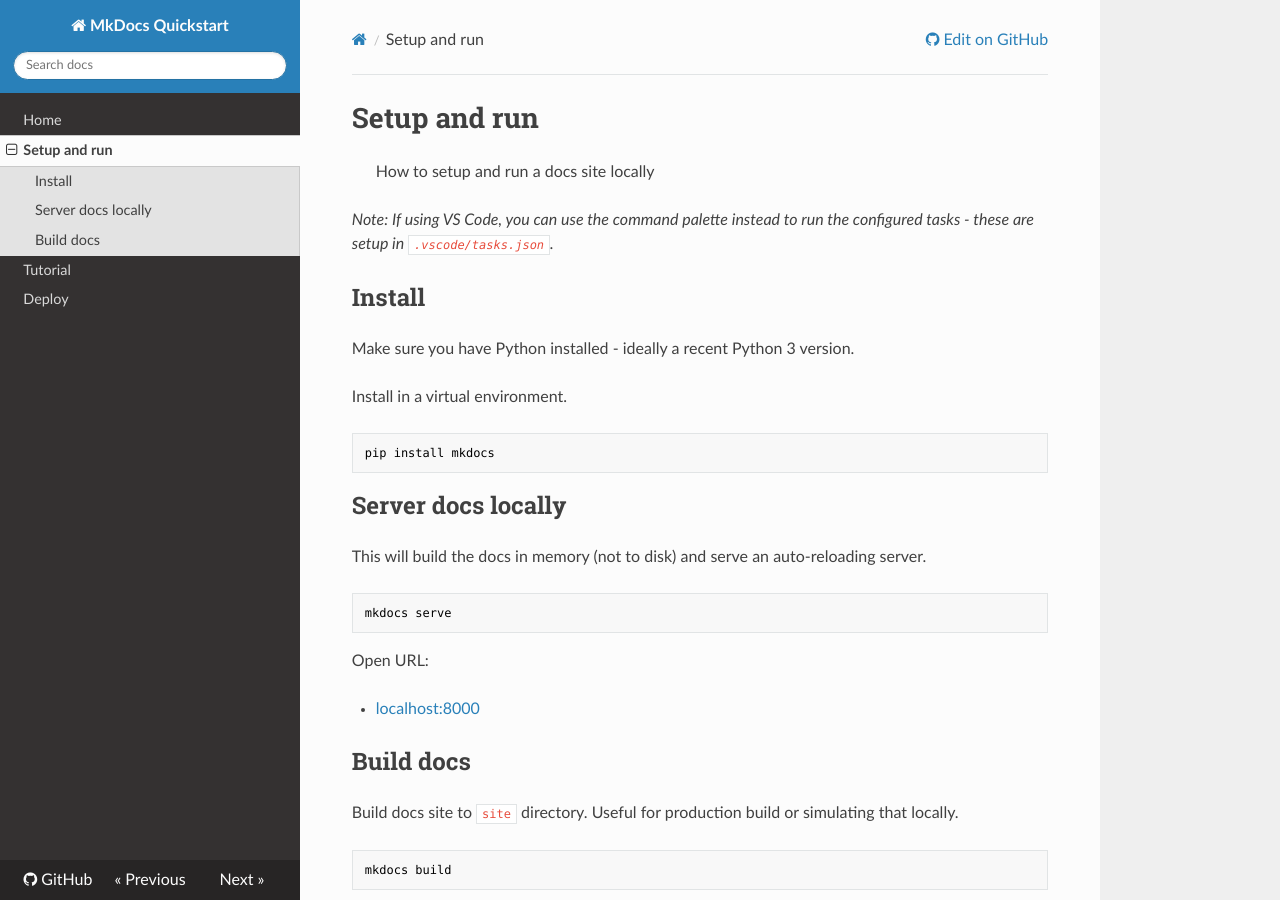
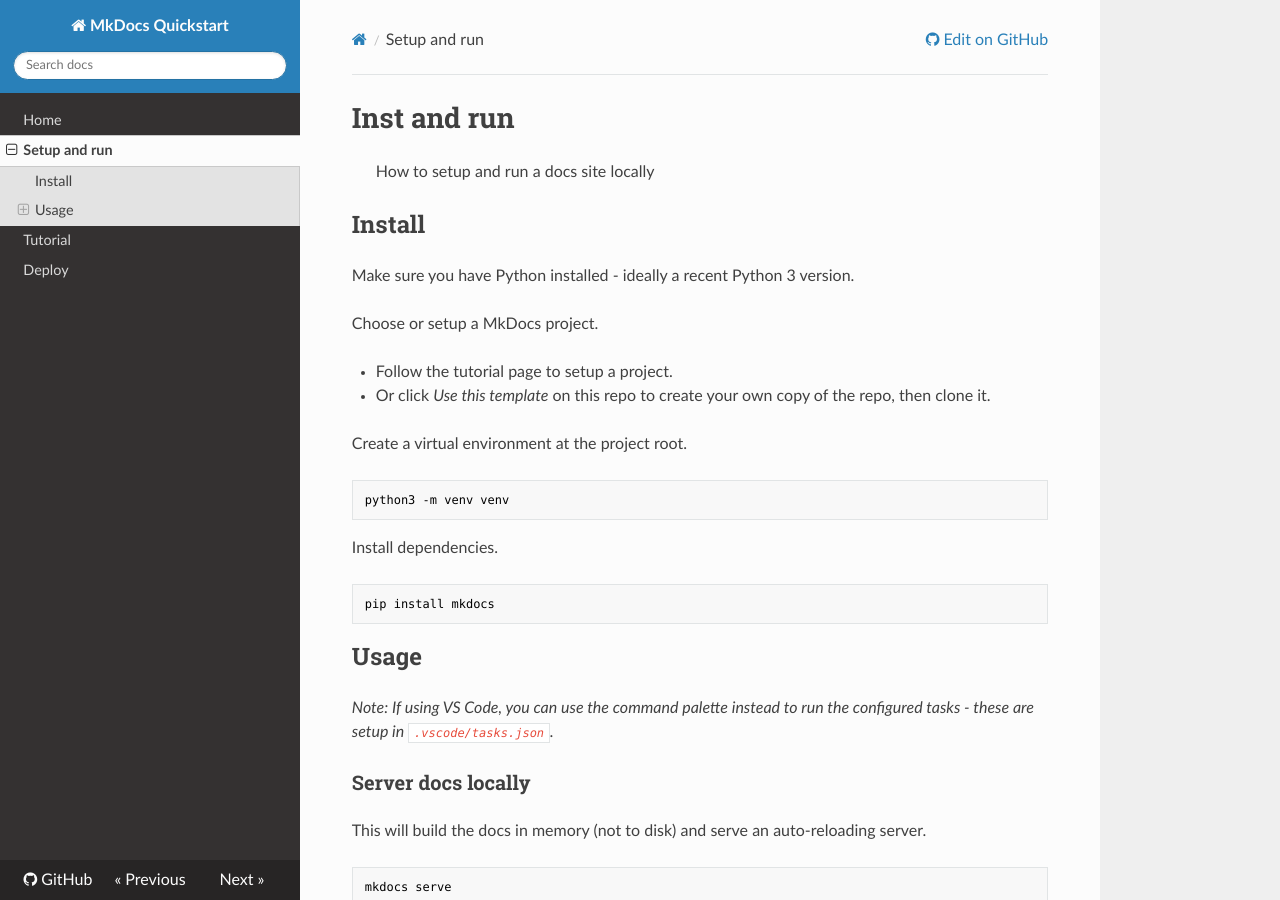
Before and after one commit to MichaelCurrin/mkdocs-quickstart, an MkDocs documentation site: the page built from docs/setup_and_run.md, in a window 1280 px wide and 900 px high. Built offline with MkDocs 1.6.1, drawn with Linux system fonts in a browser that asks for light colours; nearby versions of some CDN libraries.

Commit message:
feat: Update pages

````diff
--- a/docs/setup_and_run.md
+++ b/docs/setup_and_run.md
@@ -1,20 +1,37 @@
-# Setup and run
+# Inst and run
 > How to setup and run a docs site locally
 
-_Note: If using VS Code, you can use the command palette instead to run the configured tasks - these are setup in `.vscode/tasks.json`._
 
 ## Install
 
 Make sure you have Python installed - ideally a recent Python 3 version.
 
-Install in a virtual environment.
+Choose or setup a MkDocs project.
+
+- Follow the tutorial page to setup a project.
+- Or click _Use this template_ on this repo to create your own copy of the repo, then clone it.
+
+
+Create a virtual environment at the project root.
+
+```sh
+python3 -m venv venv
+```
+
+Install dependencies.
 
 ```sh
 pip install mkdocs
 ```
 
 
-## Server docs locally
+## Usage
+
+
+_Note: If using VS Code, you can use the command palette instead to run the configured tasks - these are setup in `.vscode/tasks.json`._
+
+
+### Server docs locally
 
 This will build the docs in memory (not to disk) and serve an auto-reloading server.
 
@@ -27,7 +44,7 @@
 - [localhost:8000](http://localhost:8000)
 
 
-## Build docs
+### Build docs
 
 Build docs site to `site` directory. Useful for production build or simulating that locally.
 
````
Also changed, not shown: docs/deploy.md (+1 -0 lines).
